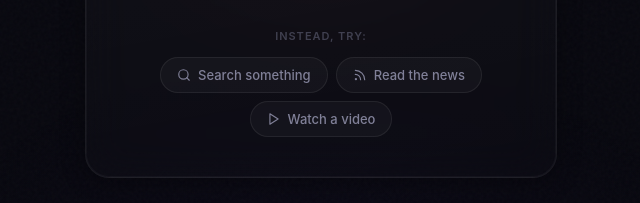
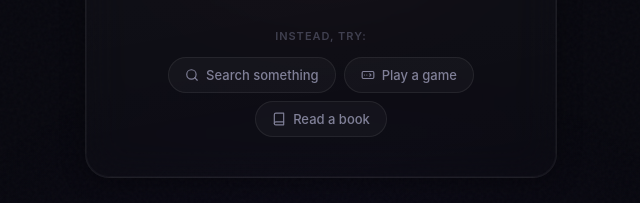
Before and after one commit to webmonk/betblock-extension, a browser extension: page src/pages/blocked/blocked.html in a window 1280 px wide. Shown: the part 426-629 px from the top of the page, 319-959 px from the left. Drawn offline with Linux system fonts and the light colour scheme.

Commit message:
Update suggestion chips on blocked page
Replace news and video links with arcade and book
recommendation links.

```diff
--- a/src/pages/blocked/blocked.html
+++ b/src/pages/blocked/blocked.html
@@ -42,13 +42,13 @@
             <svg width="14" height="14" viewBox="0 0 24 24" fill="none" stroke="currentColor" stroke-width="2" stroke-linecap="round" stroke-linejoin="round"><circle cx="11" cy="11" r="8"/><line x1="21" y1="21" x2="16.65" y2="16.65"/></svg>
             Search something
           </a>
-          <a href="https://news.ycombinator.com" class="chip">
-            <svg width="14" height="14" viewBox="0 0 24 24" fill="none" stroke="currentColor" stroke-width="2" stroke-linecap="round" stroke-linejoin="round"><path d="M4 11a9 9 0 0 1 9 9"/><path d="M4 4a16 16 0 0 1 16 16"/><circle cx="5" cy="19" r="1"/></svg>
-            Read the news
+          <a href="https://www.isaacoyelowo.dev/arcade" class="chip">
+            <svg width="14" height="14" viewBox="0 0 24 24" fill="none" stroke="currentColor" stroke-width="2" stroke-linecap="round" stroke-linejoin="round"><rect x="2" y="6" width="20" height="12" rx="2"/><line x1="6" y1="12" x2="6" y2="12.01"/><line x1="10" y1="12" x2="10" y2="12.01"/><path d="M15 10l2 2-2 2"/></svg>
+            Play a game
           </a>
-          <a href="https://www.youtube.com" class="chip">
-            <svg width="14" height="14" viewBox="0 0 24 24" fill="none" stroke="currentColor" stroke-width="2" stroke-linecap="round" stroke-linejoin="round"><polygon points="5 3 19 12 5 21 5 3"/></svg>
-            Watch a video
+          <a href="https://www.isaacoyelowo.dev/books" class="chip">
+            <svg width="14" height="14" viewBox="0 0 24 24" fill="none" stroke="currentColor" stroke-width="2" stroke-linecap="round" stroke-linejoin="round"><path d="M4 19.5A2.5 2.5 0 0 1 6.5 17H20"/><path d="M6.5 2H20v20H6.5A2.5 2.5 0 0 1 4 19.5v-15A2.5 2.5 0 0 1 6.5 2z"/></svg>
+            Read a book
           </a>
         </div>
       </div>
```
